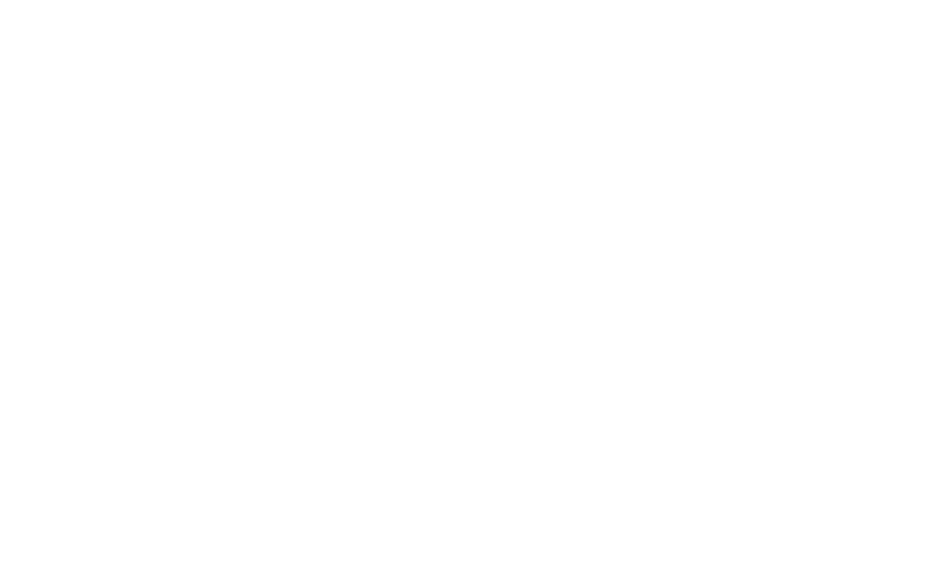
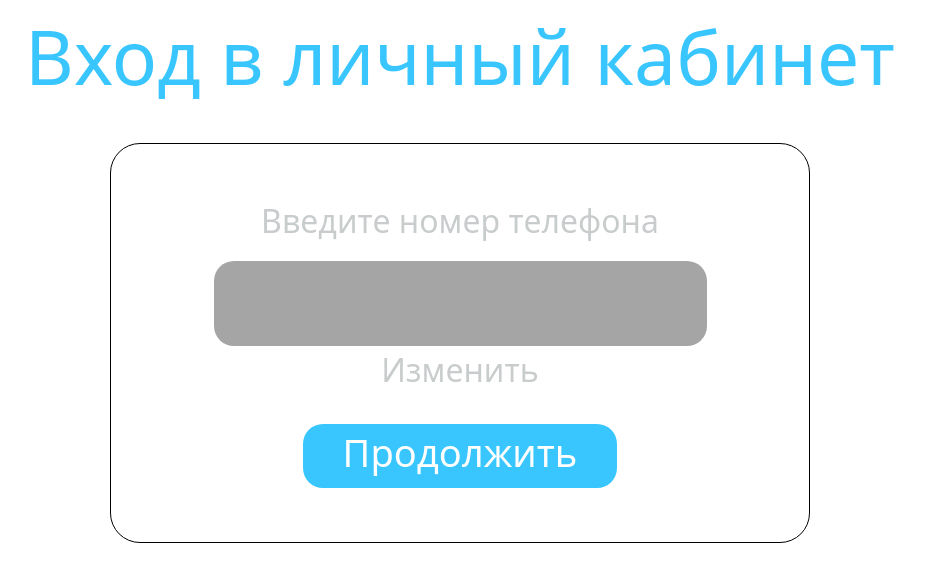
Before and after one commit to h4rdstr1ke/blum_coffee, a React (Vite) app: page /reg in a window 1280 px wide. Before the commit this address had no page. Shown: the top 582 px of the page, without its empty margins (180-1105 px from the left). Built offline with nearby package versions, Linux system fonts and the light colour scheme.

Commit message:
added reg

```diff
--- a/src/App.tsx
+++ b/src/App.tsx
@@ -3,6 +3,7 @@
 import ShopPage from './pages/shop';
 import Profile from './pages/profile';
 import CartPage from './pages/CartPage';
+import RegPage from './pages/reg';
 import { CartProvider } from './context/CartContext'; // провайдер
 import { UserProvider } from './context/UserContext';
 import './style/index.css';
@@ -15,6 +16,7 @@
       <CartProvider>
         <UserProvider>
           <Routes>
+            <Route path="/reg" element={<RegPage />} />
             <Route path="/" element={<HomePage />} />
             <Route path="/shop" element={<ShopPage />} />
             <Route path="/profile" element={<Profile />} />
--- /dev/null
+++ b/src/pages/reg.tsx
@@ -0,0 +1,53 @@
+import React, { useState } from 'react';
+
+type Props = {}
+
+export default function RegPage({ }: Props) {
+  const [showCodeInput, setShowCodeInput] = useState(false);
+  const [phoneNumber, setPhoneNumber] = useState('');
+  const [code, setCode] = useState('');
+
+  return (
+    <div className="max-w-[] m-auto ">
+        <div className="flex flex-col items-center justify-center ">
+            <h1 className='text-[75px] text-[#39C6FF] mb-[30px]'>Вход в личный кабинет</h1>
+            <div className={`border border-black rounded-[30px] ${showCodeInput ? 'w-[1000px]' : 'w-[700px]'} h-[400px] p-[30px] flex flex-col items-center justify-center `}>
+                <div className="flex flex-col items-center">
+                    {!showCodeInput && (
+                        <p className="text-[32px] text-[#C9CCCD] ">Введите номер телефона</p>
+                    )}
+                    <input
+                        className="bg-[#A5A5A5] rounded-[20px] p-[20px] mt-[16px] text-[30px] text-[#FFFFFF] font-bold"
+                        type="text"
+                        value={phoneNumber}
+                        onChange={(e) => setPhoneNumber(e.target.value)}
+                    />
+                    <button className="text-[32px] text-[#C9CCCD] hover:cursor-pointer">Изменить</button>
+                </div>
+
+                {showCodeInput && (
+                    <div className="mt-[18px] flex flex-col items-center">
+                        <p className="text-[32px] text-[#39C6FF] mb-[15px] font-semibold">Отправили код на номер, введите его ниже </p>
+                        <input
+                            className="bg-[#A5A5A5] rounded-[20px] p-[20px] text-[30px] text-[#FFFFFF] font-bold"
+                            type="text"
+                            placeholder="Введите код"
+                            value={code}
+                            onChange={(e) => setCode(e.target.value)}
+                        />
+                    </div>
+                )}
+
+                {!showCodeInput && (
+                    <button
+                        onClick={() => setShowCodeInput(true)}
+                        className="text-[38px] mt-[30px] bg-[#39C6FF] text-[#FFFFFF] rounded-[20px] px-[40px] pb-[7px] hover:cursor-pointer"
+                    >
+                        Продолжить
+                    </button>
+                )}
+            </div>
+        </div>
+    </div>
+  )
+}
```
